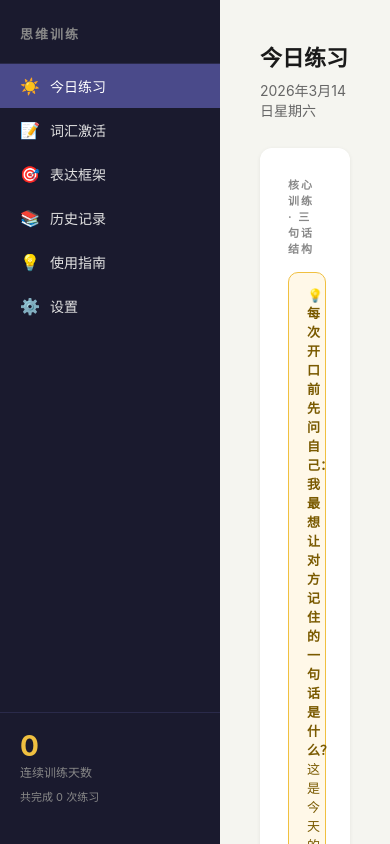
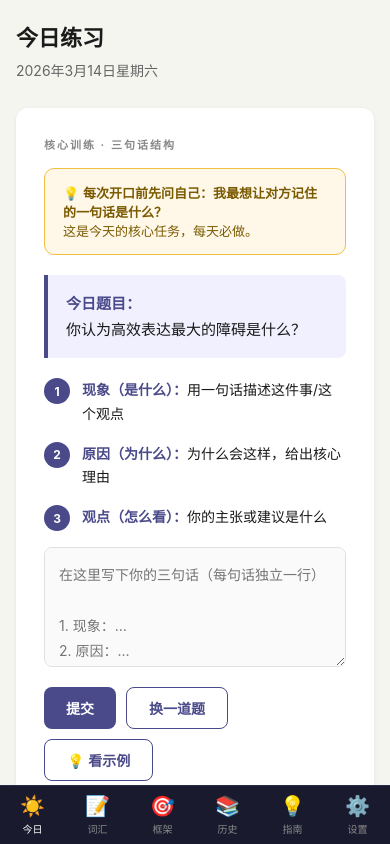
Before and after one commit to sunrise81/Thinking-training-tool, a plain HTML site: page index.html in a window 390 px wide. Drawn offline with Linux system fonts and the light colour scheme.

Commit message:
Add files via upload

```diff
--- a/index.html
+++ b/index.html
@@ -182,6 +182,31 @@
   }
   .step-body { font-size: 14px; line-height: 1.7; }
   .step-body strong { color: #4a4a8a; }
+
+  /* ── Bottom nav (mobile only) ── */
+  .bottom-nav { display: none; }
+  @media (max-width: 600px) {
+    .sidebar { display: none; }
+    .main {
+      padding: 20px 16px;
+      padding-bottom: calc(64px + env(safe-area-inset-bottom));
+    }
+    .bottom-nav {
+      display: flex;
+      position: fixed; bottom: 0; left: 0; right: 0;
+      background: #1a1a2e;
+      padding-bottom: env(safe-area-inset-bottom);
+      border-top: 1px solid #2a2a4a;
+      z-index: 100;
+    }
+    .bottom-nav-item {
+      flex: 1; display: flex; flex-direction: column;
+      align-items: center; padding: 8px 4px;
+      cursor: pointer; color: #888; font-size: 10px; gap: 3px;
+    }
+    .bottom-nav-item .nav-icon { font-size: 20px; width: auto; }
+    .bottom-nav-item.active { color: #fff; }
+  }
 </style>
 </head>
 <body>
@@ -799,6 +824,9 @@ function showPage(name) {
   document.querySelectorAll('.nav-item').forEach(n => n.classList.remove('active'));
   document.getElementById('page-' + name).classList.add('active');
   document.getElementById('nav-' + name).classList.add('active');
+  document.querySelectorAll('.bottom-nav-item').forEach(n => n.classList.remove('active'));
+  const bnav = document.getElementById('bnav-' + name);
+  if (bnav) bnav.classList.add('active');
   if (name === 'history') renderHistory();
   updateStats();
 }
@@ -1080,5 +1108,26 @@ if ('serviceWorker' in navigator) {
   navigator.serviceWorker.register('./sw.js').catch(() => {});
 }
 </script>
+
+<div class="bottom-nav">
+  <div class="bottom-nav-item active" onclick="showPage('today')" id="bnav-today">
+    <span class="nav-icon">☀️</span><span>今日</span>
+  </div>
+  <div class="bottom-nav-item" onclick="showPage('vocab')" id="bnav-vocab">
+    <span class="nav-icon">📝</span><span>词汇</span>
+  </div>
+  <div class="bottom-nav-item" onclick="showPage('express')" id="bnav-express">
+    <span class="nav-icon">🎯</span><span>框架</span>
+  </div>
+  <div class="bottom-nav-item" onclick="showPage('history')" id="bnav-history">
+    <span class="nav-icon">📚</span><span>历史</span>
+  </div>
+  <div class="bottom-nav-item" onclick="showPage('guide')" id="bnav-guide">
+    <span class="nav-icon">💡</span><span>指南</span>
+  </div>
+  <div class="bottom-nav-item" onclick="showPage('settings')" id="bnav-settings">
+    <span class="nav-icon">⚙️</span><span>设置</span>
+  </div>
+</div>
 </body>
 </html>
```
